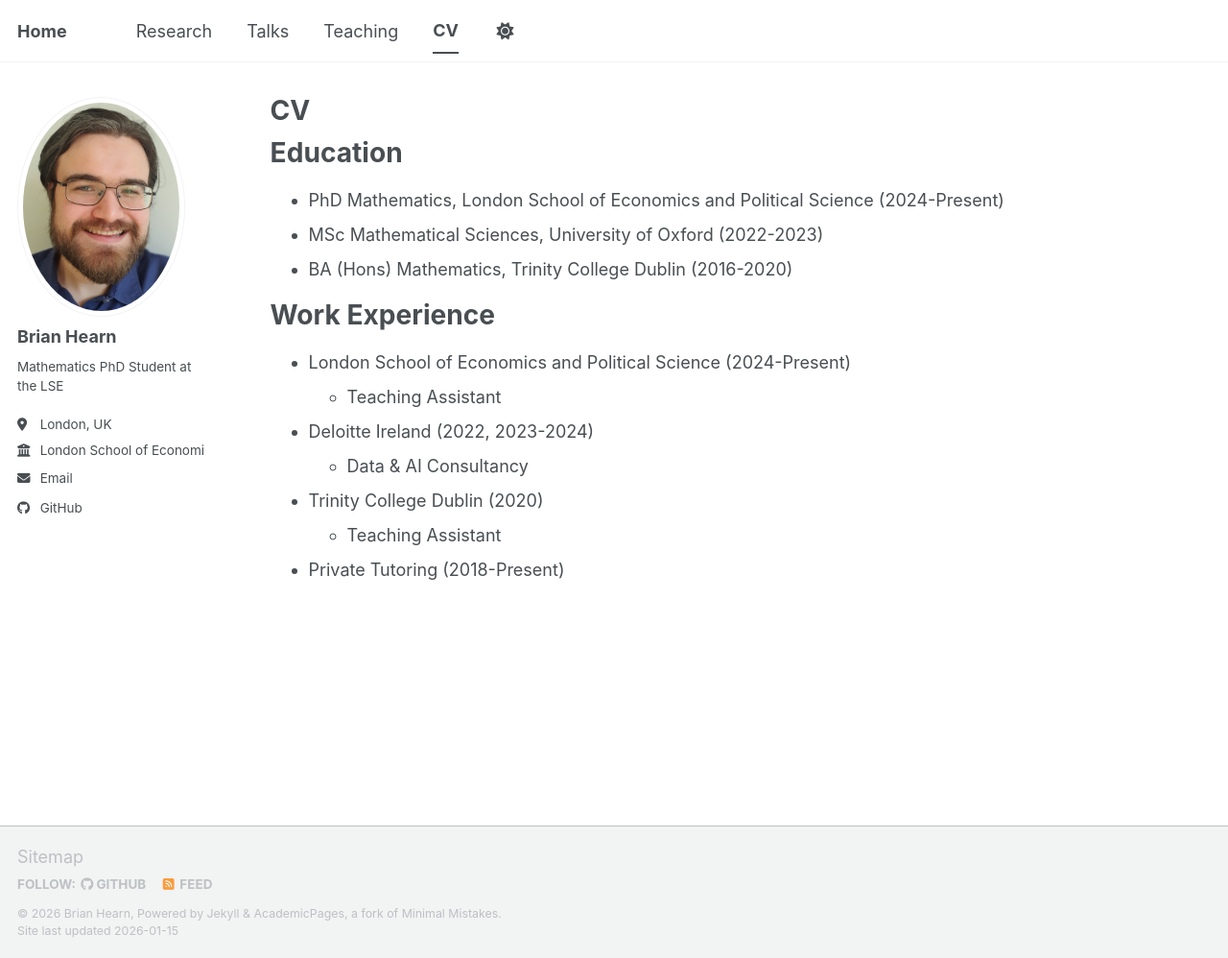
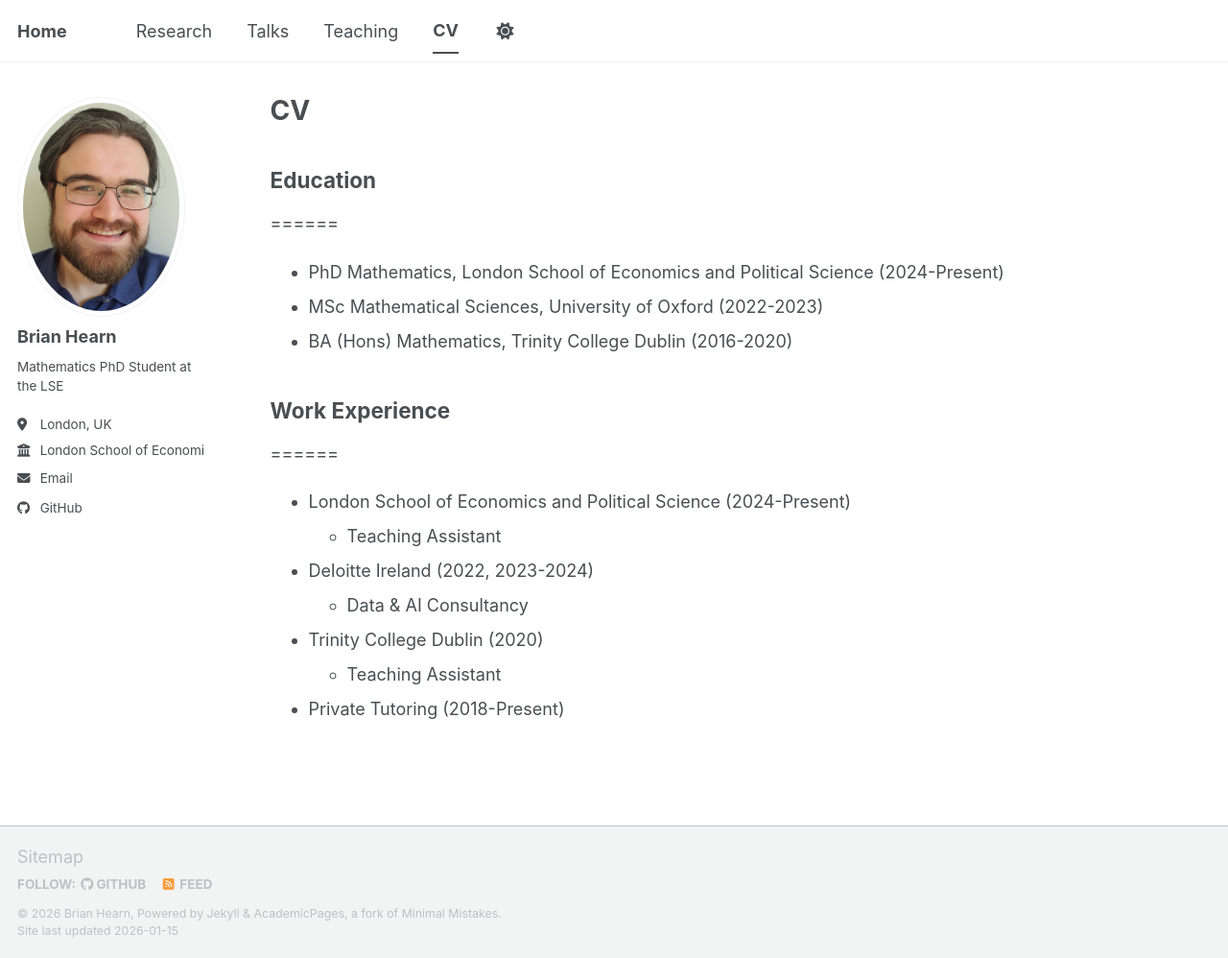
Before and after one commit to brian-hearn/brian-hearn.github.io, a Jekyll site: the page built from _pages/cv.md, in a window 1280 px wide and 998 px high. Shown: the whole window at 96% size. Built offline with Jekyll 4.4.1, drawn with Linux system fonts in a browser that asks for light colours; a script bundle is joined from its source files by our own code; library files that are not in the unit come from our copies.

Commit message:
feat: more changes

```diff
--- a/_pages/cv.md
+++ b/_pages/cv.md
@@ -9,13 +9,13 @@
 
 {% include base_path %}
 
-Education
+## Education
 ======
 * PhD Mathematics, London School of Economics and Political Science (2024-Present)
 * MSc Mathematical Sciences, University of Oxford (2022-2023)
 * BA (Hons) Mathematics, Trinity College Dublin (2016-2020)
 
-Work Experience
+## Work Experience
 ======
 * London School of Economics and Political Science (2024-Present)
   * Teaching Assistant
```
